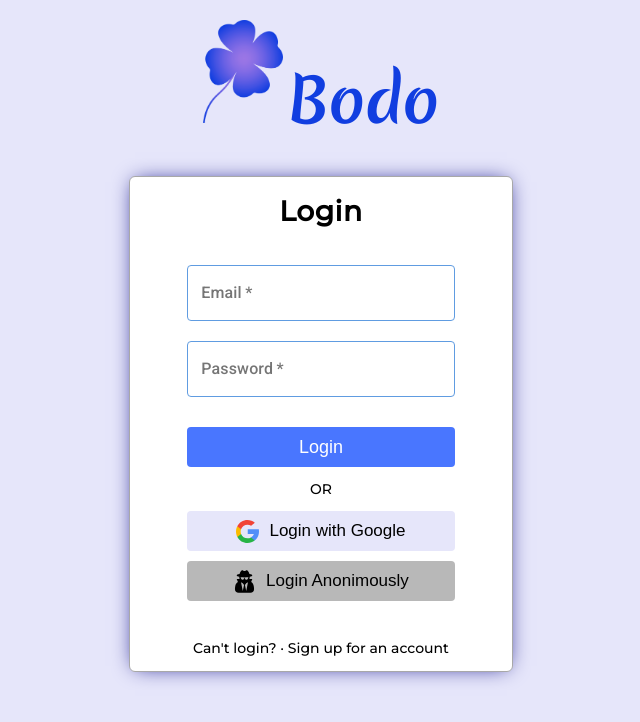
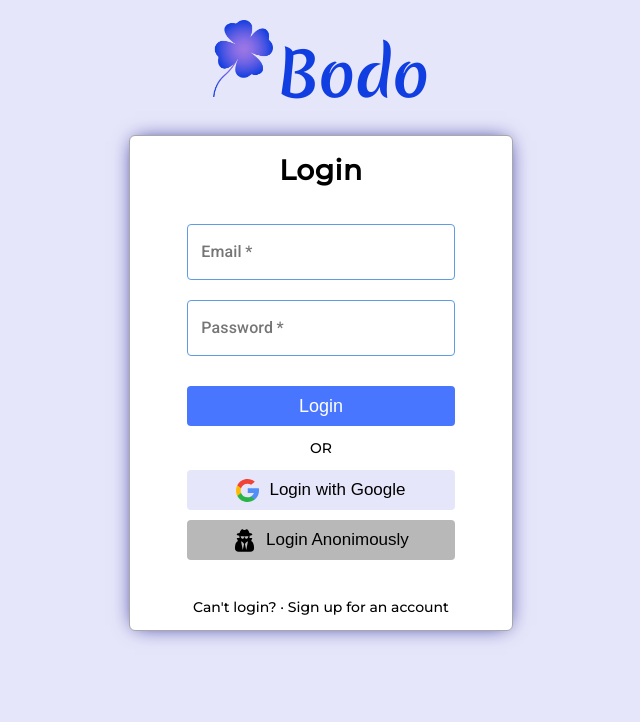
Before and after one commit to justFlow5/Bodo, a React (Create React App) app: page /login in a window 1280 px wide. Shown: the top 722 px of the page, without its empty margins (299-939 px from the left). Built offline with nearby package versions, Linux system fonts and the light colour scheme; no server answers; what uuidv4 would draw is missing.

Commit message:
fix size of logo on loginPage

```diff
--- a/src/components/Account/SignInUpSchema.js
+++ b/src/components/Account/SignInUpSchema.js
@@ -123,6 +123,10 @@ const LogoHolder = styled.div`
   @media ${device.mobileM} {
     margin-bottom: 45px;
   }
+
+  @media ${device.tablet} {
+    margin-bottom: 30px;
+  }
   & span {
     font-family: 'Merienda', cursive;
     font-size: 45px;
@@ -153,7 +157,7 @@ const LogoHolder = styled.div`
       width: 75px;
     }
     @media ${device.tablet} {
-      width: 80px;
+      width: 60px;
     }
   }
 `;
```
